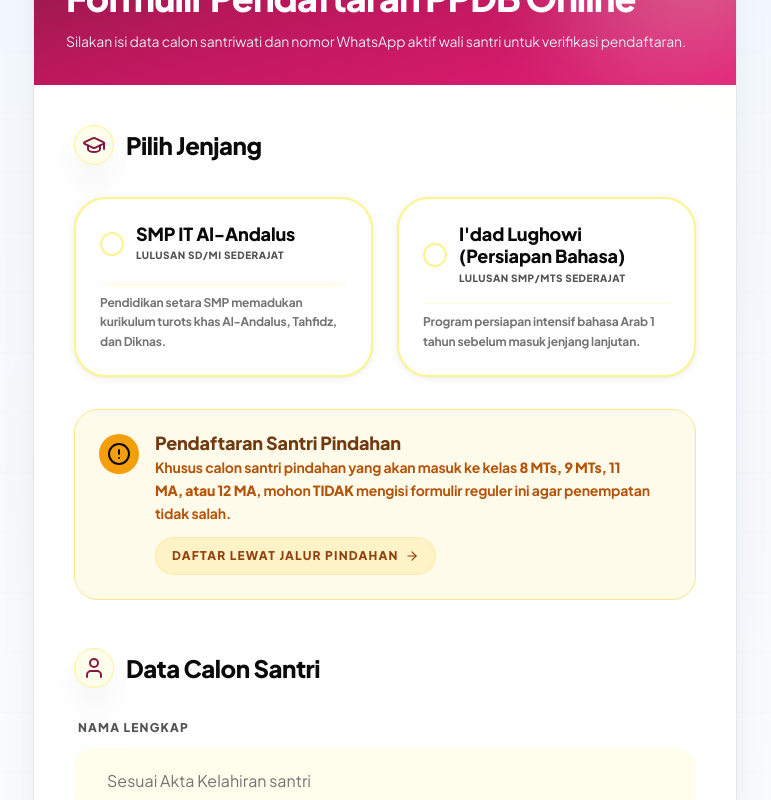
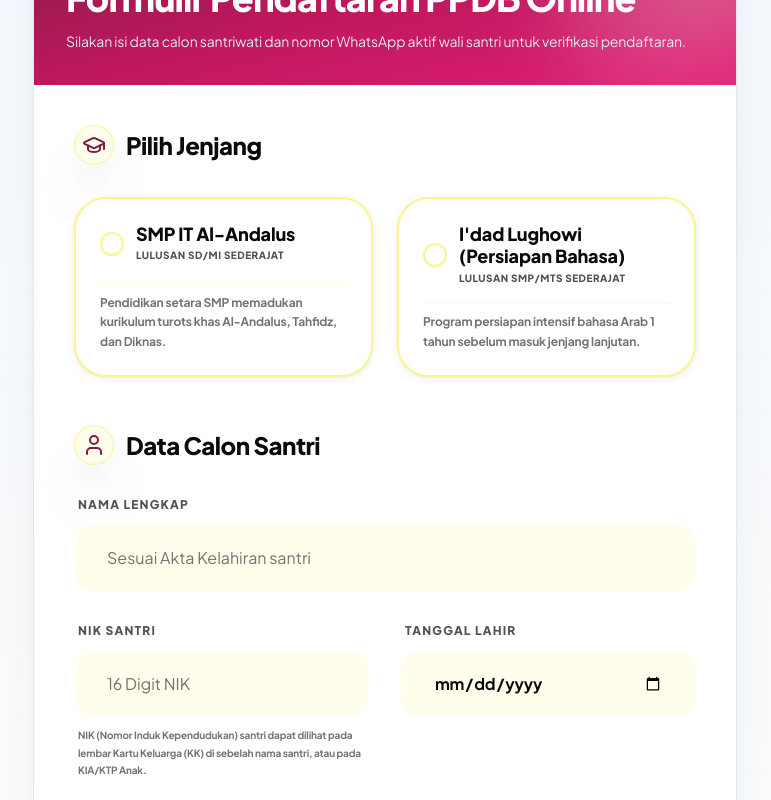
Before and after one commit to devbyrieza/alandalus-pusat-putri, a Next.js app: page /daftar in a window 1280 px wide. Shown: the part 427-1227 px from the top of the page, without its empty margins (255-1026 px from the left). Built offline with nearby package versions, Linux system fonts and the light colour scheme; no server answers; a web font is replaced by a local one.

Commit message:
fix: remove santri pindahan highlight card from daftar page

```diff
--- a/src/app/daftar/page.tsx
+++ b/src/app/daftar/page.tsx
@@ -524,31 +524,6 @@ export default function DaftarPage() {
                   })}
                 </div>
 
-                {/* Santri Pindahan Highlight Card */}
-                <motion.div
-                  initial={{ opacity: 0, y: 10 }}
-                  animate={{ opacity: 1, y: 0 }}
-                  transition={{ delay: 0.35 }}
-                  className="mt-8 bg-amber-50 border border-amber-200 rounded-3xl p-6 flex items-start gap-4 relative z-10 overflow-hidden shadow-premium-xs"
-                >
-                  <div className="w-10 h-10 bg-amber-500 rounded-full flex items-center justify-center text-ink-950 shrink-0 shadow-premium-xs">
-                    <AlertCircle className="w-6 h-6" />
-                  </div>
-                  <div className="flex-1">
-                    <p className="text-lg font-display font-black text-amber-900 leading-none mb-1">
-                      Pendaftaran Santri Pindahan
-                    </p>
-                    <p className="text-sm text-amber-700 font-bold leading-relaxed mb-3">
-                      Khusus calon santri pindahan yang akan masuk ke kelas <strong>8 MTs, 9 MTs, 11 MA, atau 12 MA</strong>, mohon <strong>TIDAK</strong> mengisi formulir reguler ini agar penempatan tidak salah.
-                    </p>
-                    <Link
-                      href="/daftar-pindahan"
-                      className="inline-flex items-center gap-1.5 text-xs font-black uppercase tracking-widest text-amber-800 hover:text-amber-950 transition-colors bg-amber-100 hover:bg-amber-200/80 px-4 py-2.5 rounded-full border border-amber-200/50 whitespace-nowrap shrink-0"
-                    >
-                      Daftar Lewat Jalur Pindahan <ArrowRight className="w-3.5 h-3.5" />
-                    </Link>
-                  </div>
-                </motion.div>
 
                 {fieldErrors.jenjang && (
                   <p className="text-xs text-red-600 mt-4 font-bold flex items-center gap-1 ml-1">
```
